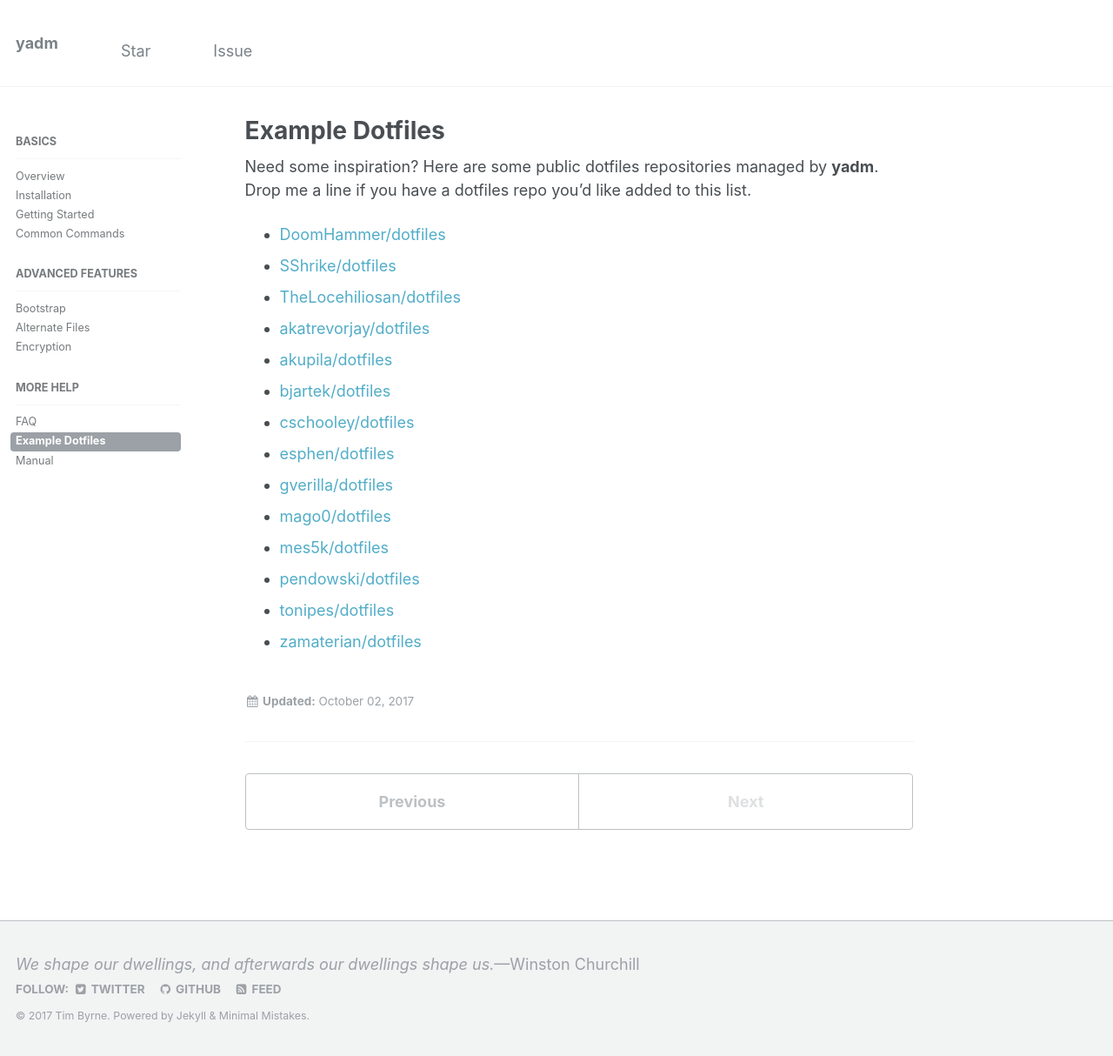
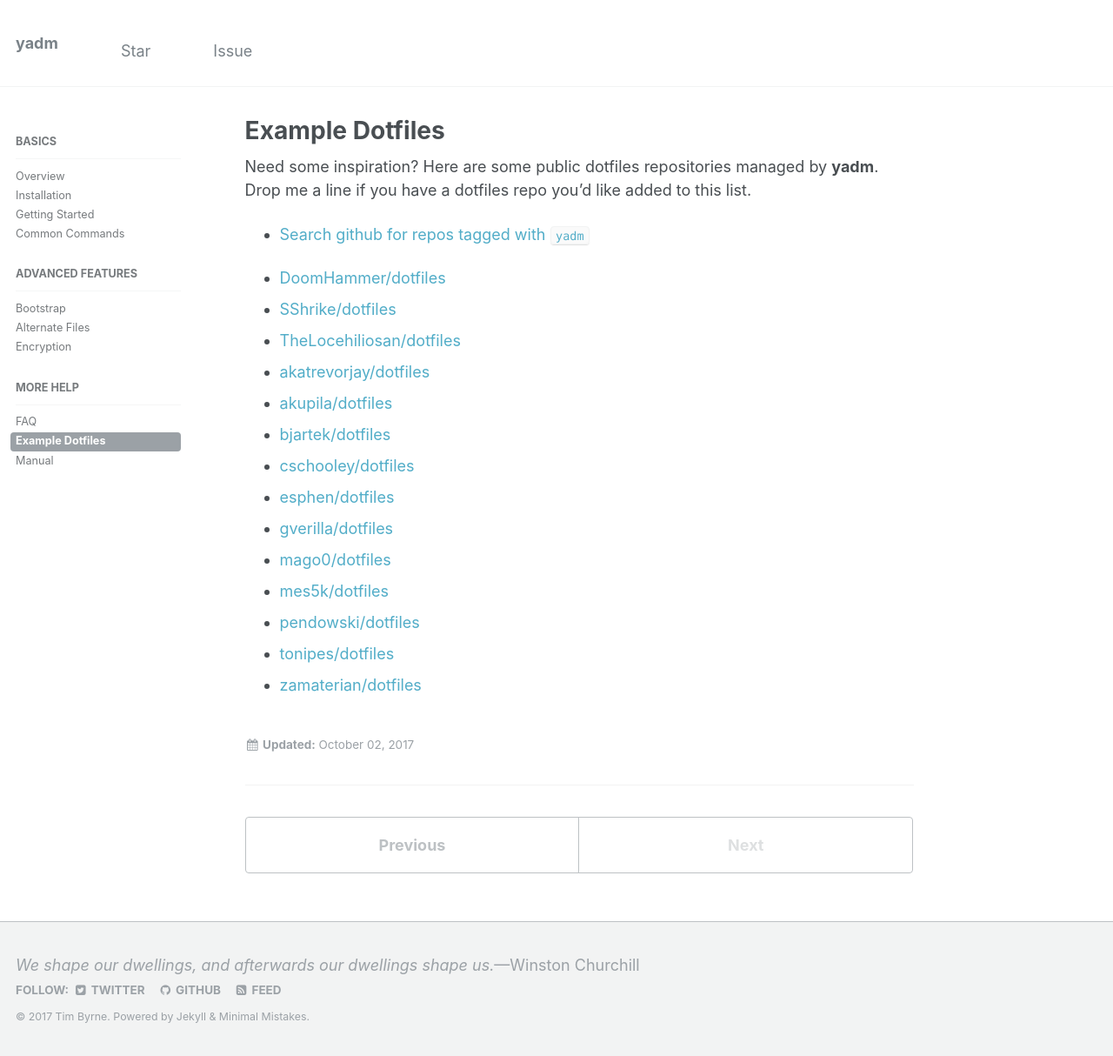
Before and after one commit to TheLocehiliosan/yadm, a Jekyll site: the page built from _docs/070_examples.md, in a window 1280 px wide and 1214 px high. Shown: the whole window at 87% size. Built offline with Jekyll 4.4.1, drawn with Linux system fonts in a browser that asks for light colours.

Commit message:
Add GitHub tag search

```diff
--- a/_docs/070_examples.md
+++ b/_docs/070_examples.md
@@ -5,6 +5,8 @@
 Need some inspiration? Here are some public dotfiles repositories managed by
 **yadm**. Drop me a line if you have a dotfiles repo you'd like added to this
 list.
+
+* [Search github for repos tagged with `yadm`](https://github.com/search?q=topic%3Ayadm&type=Repositories)
 
 * [DoomHammer/dotfiles](https://github.com/DoomHammer/dotfiles)
 * [SShrike/dotfiles](https://github.com/SShrike/dotfiles)
```
